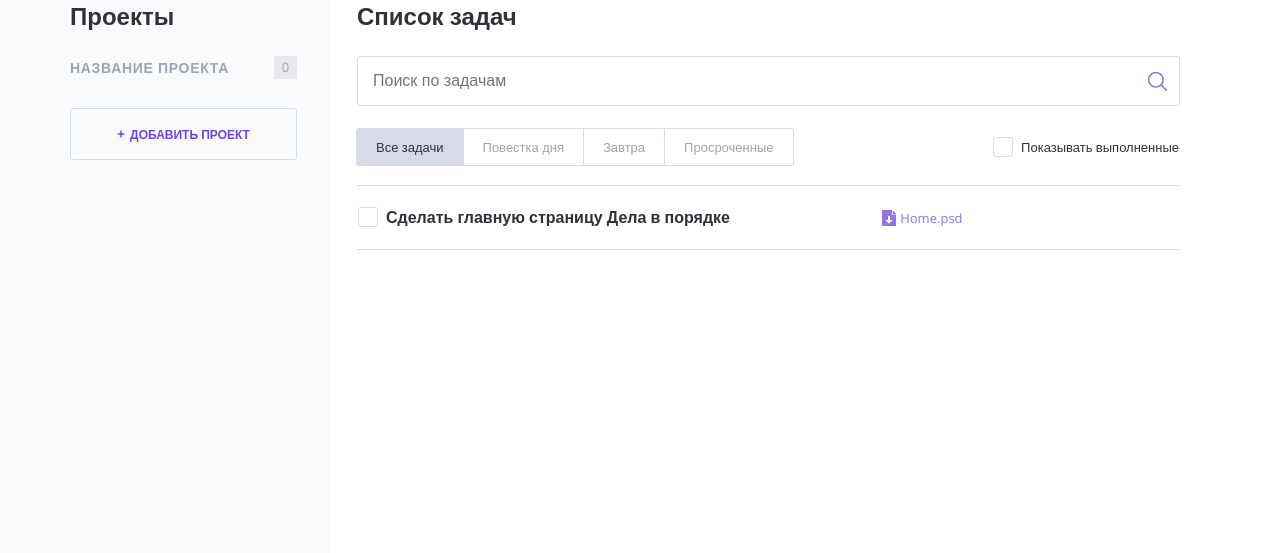
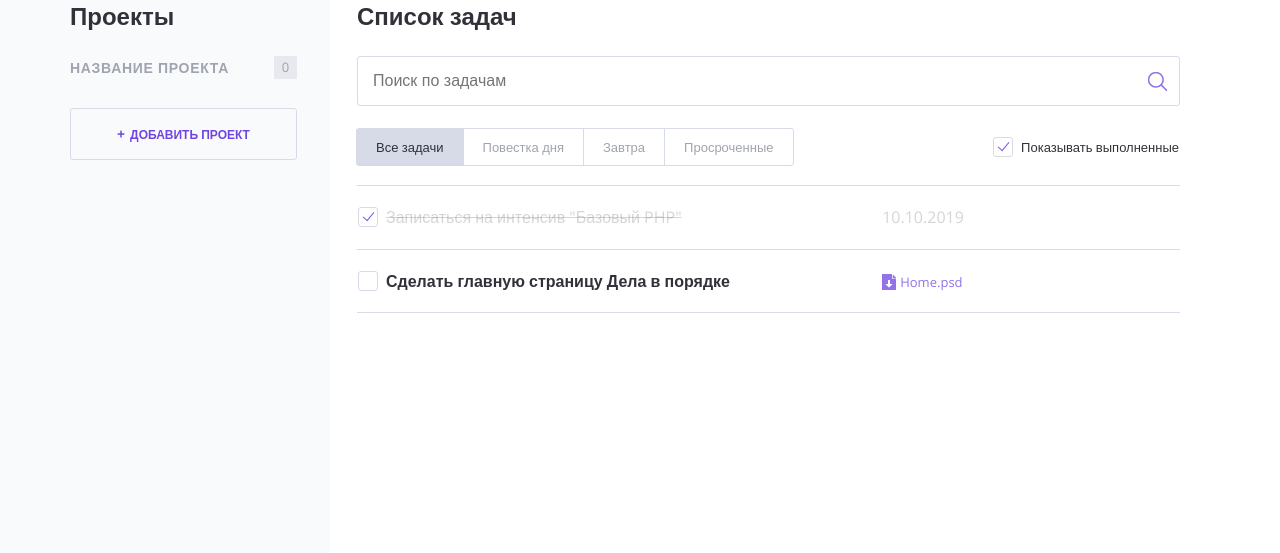
Before and after one commit to IrinaLogvinovich/146479-doingsdone, a PHP site: page / in a window 1280 px wide. Shown: the part 93-646 px from the top of the page. Run offline with PHP 8.4, Linux system fonts and the light colour scheme.

Commit message:
Добавление условия показа выполненных дел

```diff
--- a/index.php
+++ b/index.php
@@ -76,12 +76,28 @@ $show_complete_tasks = rand(0, 1);
 
                     <label class="checkbox">
                         <!--добавить сюда аттрибут "checked", если переменная $show_complete_tasks равна единице-->
-                        <input class="checkbox__input visually-hidden show_completed" type="checkbox">
+                        <input class="checkbox__input visually-hidden show_completed" type="checkbox" <?if ($show_complete_tasks === 1) {print("checked");};?>>
                         <span class="checkbox__text">Показывать выполненные</span>
                     </label>
                 </div>
 
                 <table class="tasks">
+
+                    <?if ($show_complete_tasks === 1) :?>
+                    <tr class="tasks__item task task--completed">
+                        <td class="task__select">
+                            <label class="checkbox task__checkbox">
+                                <input class="checkbox__input visually-hidden" type="checkbox" checked>
+                                <span class="checkbox__text">Записаться на интенсив "Базовый PHP"</span>
+                            </label>
+                        </td>
+                        <td class="task__date">10.10.2019</td>
+
+                        <td class="task__controls">
+                        </td>
+                    </tr>
+                    <?endif;?>
+
                     <tr class="tasks__item task">
                         <td class="task__select">
                             <label class="checkbox task__checkbox">
```
